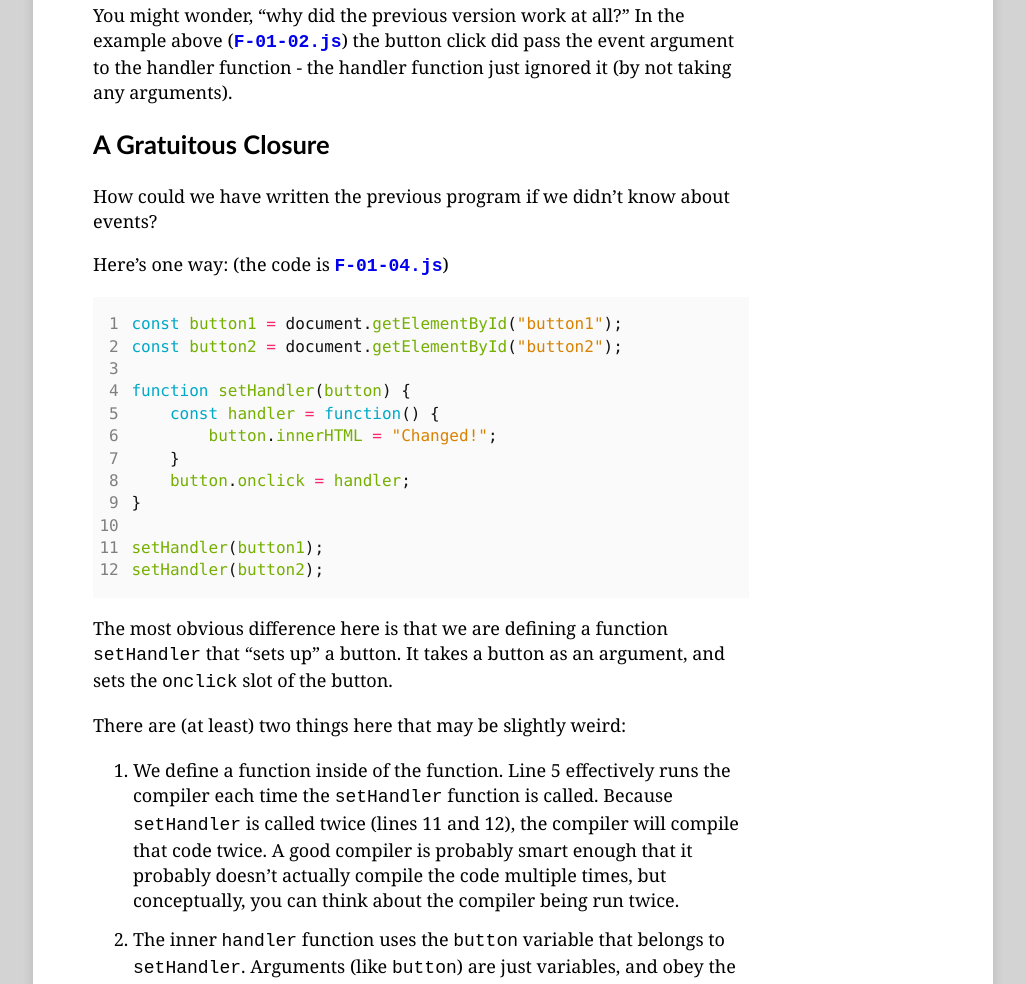
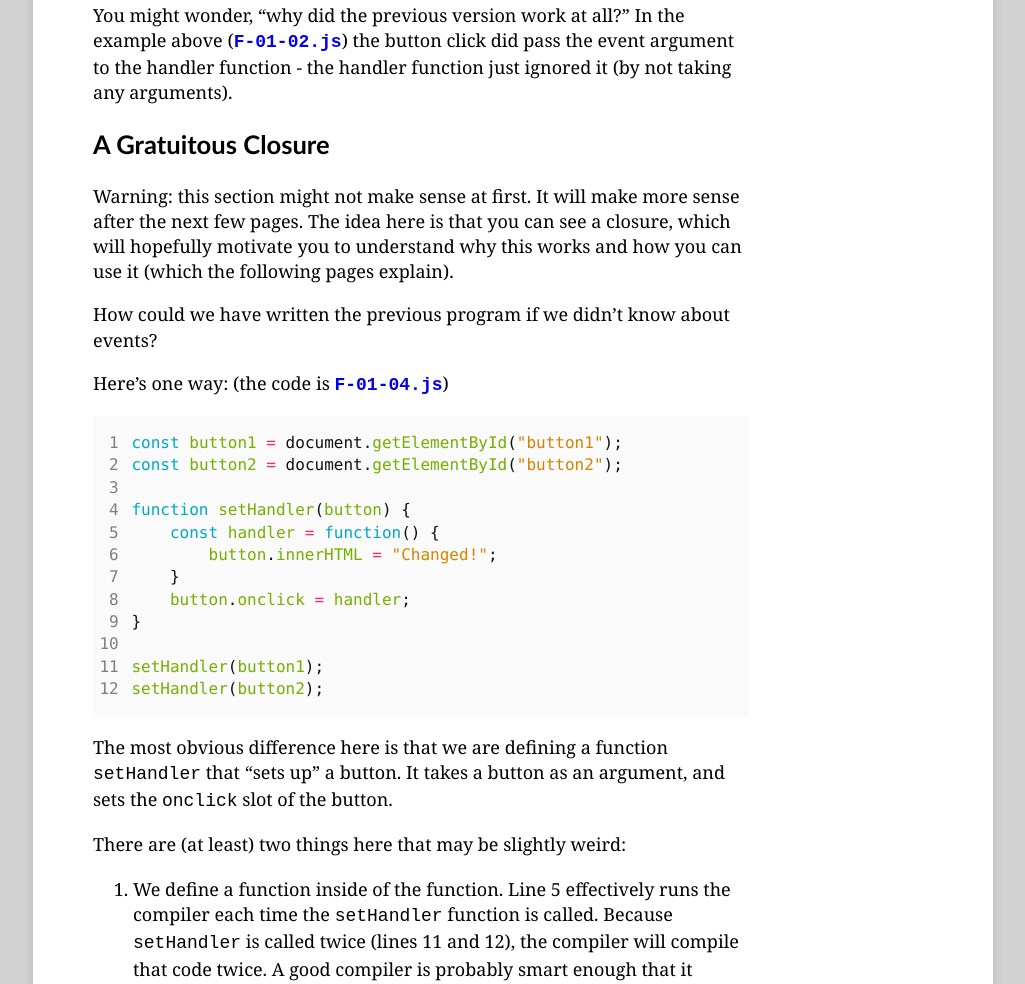
Before and after one commit to SongxiYoung/FunctionalTutorial, a plain HTML site: page docs/1/index.html in a window 1280 px wide. Shown: the part 3291-4275 px from the top of the page, without its empty margins (127-1152 px from the left). Drawn offline with Linux system fonts and the light colour scheme.

Commit message:
updates to make clearer and fix typos

```diff
--- a/docs/1/index.html
+++ b/docs/1/index.html
@@ -163,6 +163,9 @@ where we need it:</p>
 <p>Show you that you that event handler functions receive an argument (that is the event), and that these events have target elements.</p>
 <p>You might wonder, &ldquo;why did the previous version work at all?&rdquo; In the example above (<a href="../../for_students/F-01-02.js" class="for_students">F-01-02.js</a>) the button click did pass the event argument to the handler function - the handler function just ignored it (by not taking any arguments).</p>
 <h2 id="a-gratuitous-closure">A Gratuitous Closure</h2>
+<p>Warning: this section might not make sense at first. It will make more sense after
+the next few pages. The idea here is that you can see a closure, which will hopefully
+motivate you to understand why this works and how you can use it (which the following pages explain).</p>
 <p>How could we have written the previous program if we didn&rsquo;t know about events?</p>
 <p>Here&rsquo;s one way: (the code is <a href="../../for_students/F-01-04.js" class="for_students">F-01-04.js</a>)</p>
 <div class="highlight"><div style="color:#272822;background-color:#fafafa;-moz-tab-size:4;-o-tab-size:4;tab-size:4;">
```
Also changed, not shown: docs/3/index.html (+1 -1 lines).
